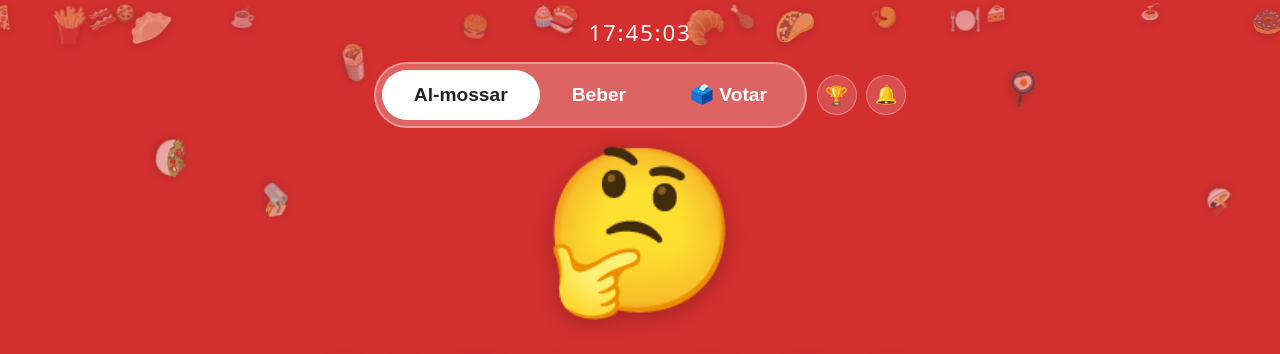
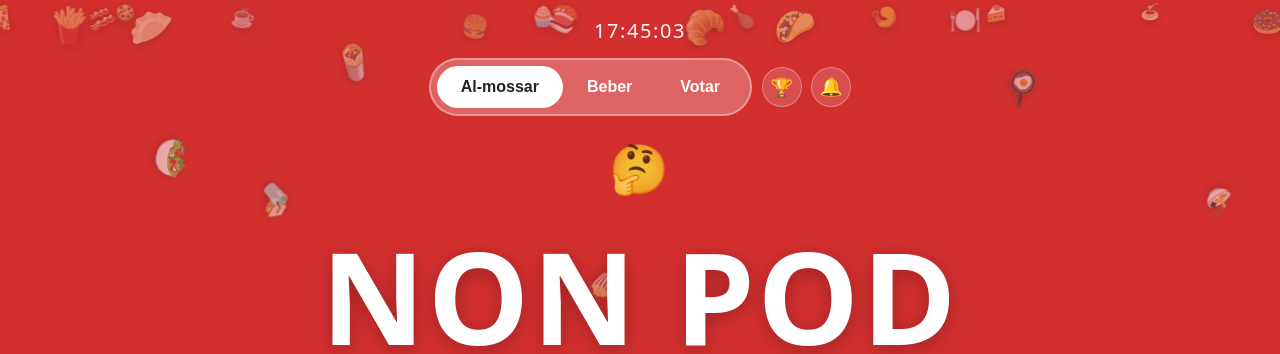
Before and after one commit to manofgpa/jah-pod-al-mossar, a React (Vite) app: page / in a window 1280 px wide. Shown: the top 354 px of the page. Built offline with nearby package versions, Linux system fonts and the light colour scheme; no server answers; the database is empty.

Commit message:
Update ideas.txt with new feature suggestions; enhance App.css for improved mobile responsiveness and UI/UX adjustments; refactor App.tsx to include icon labels for buttons and restructure game action buttons for better layout in Leaderboard component.

```diff
--- a/src/App.css
+++ b/src/App.css
@@ -9,10 +9,16 @@
   align-items: center;
   justify-content: center;
   transition: background-color 0.6s ease;
-  padding: 2rem;
+  padding: 1.25rem 1rem;
   box-sizing: border-box;
   position: relative;
   overflow: hidden;
+}
+
+@media (min-width: 480px) {
+  .app {
+    padding: 2rem;
+  }
 }
 
 .app--success {
@@ -94,7 +100,15 @@
   gap: 1rem;
   color: #fff;
   text-align: center;
-  padding-top: 7rem;
+  padding-top: 4.5rem;
+  width: 100%;
+  max-width: 800px;
+}
+
+@media (min-width: 480px) {
+  .app__content {
+    padding-top: 7rem;
+  }
 }
 
 /* ── Top bar fixa (relógio + switch) ─────────────────────── */
@@ -105,29 +119,41 @@
   right: 0;
   z-index: 20;
   display: flex;
-  flex-direction: column;
+  flex-direction: row;
   align-items: center;
-  justify-content: center;
-  gap: 0.75rem;
-  padding: 1rem;
-  min-height: 6rem;
+  justify-content: space-between;
+  gap: 0.5rem;
+  padding: 0.6rem 0.85rem;
   box-sizing: border-box;
   color: #fff;
 }
 
+@media (min-width: 480px) {
+  .app__top-bar {
+    flex-direction: column;
+    align-items: center;
+    justify-content: center;
+    gap: 0.75rem;
+    padding: 1rem;
+    min-height: 6rem;
+  }
+}
+
 .app__top-bar .app__clock {
   margin: 0;
-  font-size: 1.25rem;
+  font-size: 0.95rem;
   font-variant-numeric: tabular-nums;
-  letter-spacing: 0.08em;
+  letter-spacing: 0.06em;
   opacity: 0.95;
   text-align: center;
   color: #fff;
+  flex-shrink: 0;
 }
 
 @media (min-width: 480px) {
   .app__top-bar .app__clock {
-    font-size: 1.4rem;
+    font-size: 1.25rem;
+    letter-spacing: 0.08em;
   }
 }
 
@@ -142,15 +168,40 @@
 }
 
 .mode-switch__btn {
-  padding: 0.85rem 2rem;
+  padding: 0.45rem 0.7rem;
   border: none;
   border-radius: 999px;
-  font-size: 1.2rem;
+  font-size: 0.82rem;
   font-weight: 600;
   color: #fff;
   background: transparent;
   cursor: pointer;
   transition: background 0.2s ease, color 0.2s ease;
+  display: flex;
+  align-items: center;
+  gap: 0.25rem;
+}
+
+.mode-switch__ico {
+  font-size: 1rem;
+  line-height: 1;
+}
+
+.mode-switch__lbl {
+  display: none;
+}
+
+@media (min-width: 480px) {
+  .mode-switch__btn {
+    padding: 0.75rem 1.5rem;
+    font-size: 1rem;
+  }
+  .mode-switch__ico {
+    display: none;
+  }
+  .mode-switch__lbl {
+    display: inline;
+  }
 }
 
 .mode-switch__btn:hover {
@@ -184,6 +235,15 @@
   line-height: 1;
   margin: 0;
   text-shadow: 0 4px 20px rgba(0, 0, 0, 0.25);
+}
+
+.app__pre-title {
+  font-size: clamp(1.5rem, 6vw, 3rem);
+  font-weight: 900;
+  line-height: 1;
+  margin: 0;
+  opacity: 0.8;
+  letter-spacing: 0.04em;
 }
 
 /* ── Hero block (destaque do título principal) ────────────── */
@@ -318,7 +378,13 @@
 .map-embed iframe {
   display: block;
   width: 100%;
-  height: 400px;
+  height: 240px;
+}
+
+@media (min-width: 480px) {
+  .map-embed iframe {
+    height: 380px;
+  }
 }
 
 /* ── Top bar controls row ────────────────────────────── */
@@ -417,11 +483,33 @@
 /* ── Game action buttons ──────────────────────────────── */
 .game-actions {
   display: flex;
+  flex-direction: column;
+  align-items: stretch;
+  gap: 0.55rem;
+  margin-top: 0.5rem;
+  width: 100%;
+  max-width: 400px;
+}
+
+.game-actions__secondary {
+  display: flex;
   align-items: center;
-  gap: 0.65rem;
-  flex-wrap: wrap;
+  gap: 0.55rem;
   justify-content: center;
-  margin-top: 0.5rem;
+}
+
+@media (min-width: 480px) {
+  .game-actions {
+    flex-direction: row;
+    align-items: center;
+    flex-wrap: wrap;
+    justify-content: center;
+    width: auto;
+    max-width: none;
+  }
+  .game-actions__secondary {
+    display: contents;
+  }
 }
 
 .visit-btn {
@@ -429,11 +517,18 @@
   color: #fff;
   border: 2px solid rgba(255, 255, 255, 0.5);
   border-radius: 999px;
-  padding: 0.6rem 1.2rem;
-  font-size: 0.95rem;
+  padding: 0.7rem 1.2rem;
+  font-size: 1rem;
   font-weight: 700;
   cursor: pointer;
   transition: background 0.2s;
+  width: 100%;
+}
+
+@media (min-width: 480px) {
+  .visit-btn {
+    width: auto;
+  }
 }
 
 .visit-btn:disabled {
@@ -449,15 +544,16 @@
   background: rgba(255, 255, 255, 0.15);
   border: 2px solid rgba(255, 255, 255, 0.4);
   border-radius: 999px;
-  width: 2.5rem;
-  height: 2.5rem;
-  font-size: 1.1rem;
+  width: 2.8rem;
+  height: 2.8rem;
+  font-size: 1.2rem;
   cursor: pointer;
   transition: background 0.2s, border-color 0.2s;
   display: flex;
   align-items: center;
   justify-content: center;
   color: inherit;
+  flex-shrink: 0;
 }
 
 .rating-btn--active {
@@ -526,10 +622,11 @@
   display: flex;
   align-items: center;
   gap: 0.5rem;
-  padding: 0.5rem 1rem;
-  font-size: 0.82rem;
+  padding: 0.6rem 1rem;
+  font-size: 0.85rem;
   color: #fff;
   border-bottom: 1px solid rgba(255, 255, 255, 0.1);
+  min-height: 2.75rem;
 }
 
 .week-row:last-child {
@@ -826,7 +923,13 @@
 .leaderboard {
   max-width: 700px;
   margin: 0 auto;
-  padding: 2rem 1rem 4rem;
+  padding: 1.5rem 1rem 4rem;
+}
+
+@media (min-width: 480px) {
+  .leaderboard {
+    padding: 2rem 1.5rem 4rem;
+  }
 }
 
 .leaderboard__header {
@@ -904,8 +1007,9 @@
   background: rgba(255, 255, 255, 0.13);
   border: 1px solid rgba(255, 255, 255, 0.22);
   border-radius: 12px;
-  padding: 0.7rem 1rem;
+  padding: 0.75rem 1rem;
   color: #fff;
+  min-height: 3rem;
 }
 
 .lb-row--gold {
--- a/src/App.tsx
+++ b/src/App.tsx
@@ -551,7 +551,8 @@ export default function App() {
               className={`mode-switch__btn ${mode === 'lunch' && viewMode === 'main' ? 'mode-switch__btn--active' : ''}`}
               onClick={() => { setMode('lunch'); setViewMode('main'); }}
             >
-              Al-mossar
+              <span className="mode-switch__ico" aria-hidden>🍽️</span>
+              <span className="mode-switch__lbl">Al-mossar</span>
             </button>
             <button
               type="button"
@@ -560,7 +561,8 @@ export default function App() {
               className={`mode-switch__btn ${mode === 'drink' && viewMode === 'main' ? 'mode-switch__btn--active' : ''}`}
               onClick={() => { setMode('drink'); setViewMode('main'); }}
             >
-              Beber
+              <span className="mode-switch__ico" aria-hidden>🍺</span>
+              <span className="mode-switch__lbl">Beber</span>
             </button>
             <button
               type="button"
@@ -569,7 +571,8 @@ export default function App() {
               className={`mode-switch__btn ${viewMode === 'vote' ? 'mode-switch__btn--active' : ''}`}
               onClick={() => setViewMode('vote')}
             >
-              🗳️ Votar
+              <span className="mode-switch__ico" aria-hidden>🗳️</span>
+              <span className="mode-switch__lbl">Votar</span>
             </button>
           </div>
           <Link to="/leaderboard" className="lb-link" title="Leaderboard">🏆</Link>
@@ -636,9 +639,9 @@ export default function App() {
         ) : (
         <>
 
-        <h1 className="app__title">
-          {canGo ?  'JAH POD' : '🤔'}
-        </h1>
+        <p className="app__pre-title" aria-hidden>
+          {canGo ? 'JAH POD' : '🤔'}
+        </p>
 
         <div className={`app__hero ${canGo ? 'app__hero--success' : 'app__hero--failure'}`}>
           {canGo ? (
@@ -713,6 +716,7 @@ export default function App() {
               >
                 {visitedToday ? '✅ Registrado' : 'Fui hoje! 🍽️'}
               </button>
+              <div className="game-actions__secondary">
                 <button
                   type="button"
                   className={`rating-btn${todayRating === 'up' ? ' rating-btn--active' : ''}`}
@@ -738,6 +742,7 @@ export default function App() {
                   {WA_ICON}
                   Compartilhar
                 </a>
+              </div>
             </div>
 
             <div className="map-embed">
--- a/src/pages/Leaderboard.tsx
+++ b/src/pages/Leaderboard.tsx
@@ -56,27 +56,41 @@ export default function Leaderboard() {
   async function fetchLeaderboard() {
     const { data } = await supabase.from('users').select('id, name, visits(visit_date)');
     if (!data) return;
-    // eslint-disable-next-line @typescript-eslint/no-explicit-any
-    const rows: UserRow[] = (data as any[])
-      .map((u) => ({
-        id: u.id,
-        name: u.name,
-        streak: calcStreak(u.visits?.map((v: { visit_date: string }) => v.visit_date) ?? []),
-        totalVisits: u.visits?.length ?? 0,
-      }))
+    // Group by name — same person on multiple devices counts once
+    const nameMap: Record<string, Set<string>> = {};
+    for (const u of data as any[]) {
+      const dates: string[] = u.visits?.map((v: { visit_date: string }) => v.visit_date) ?? [];
+      if (!nameMap[u.name]) nameMap[u.name] = new Set();
+      dates.forEach((d) => nameMap[u.name].add(d));
+    }
+    const rows: UserRow[] = Object.entries(nameMap)
+      .map(([name, set]) => {
+        const dates = Array.from(set);
+        return { id: name, name, streak: calcStreak(dates), totalVisits: dates.length };
+      })
       .sort((a, b) => b.streak - a.streak || b.totalVisits - a.totalVisits);
     setUsers(rows);
   }
 
   async function fetchRatings() {
-    const { data } = await supabase.from('ratings').select('restaurant_name, rating');
+    // Fetch with user name; order by created_at desc so latest rating comes first
+    const { data } = await supabase
+      .from('ratings')
+      .select('restaurant_name, rating, users(name)')
+      .order('created_at', { ascending: false });
     if (!data) return;
+    // Deduplicate: same user name + same restaurant → count only the latest rating
+    const seen = new Set<string>();
     const map: Record<string, { up: number; down: number }> = {};
-    data.forEach((r) => {
+    for (const r of data as any[]) {
+      const userName: string = r.users?.name ?? 'anon';
+      const key = `${userName}::${r.restaurant_name}`;
+      if (seen.has(key)) continue;
+      seen.add(key);
       if (!map[r.restaurant_name]) map[r.restaurant_name] = { up: 0, down: 0 };
       if (r.rating === 'up') map[r.restaurant_name].up++;
       else map[r.restaurant_name].down++;
-    });
+    }
     const sorted = Object.entries(map)
       .map(([name, c]) => ({ name, ...c, score: c.up - c.down }))
       .sort((a, b) => b.score - a.score);
```
Also changed, not shown: ideas.txt. Lines whose indentation alone changed are shown as unchanged.
